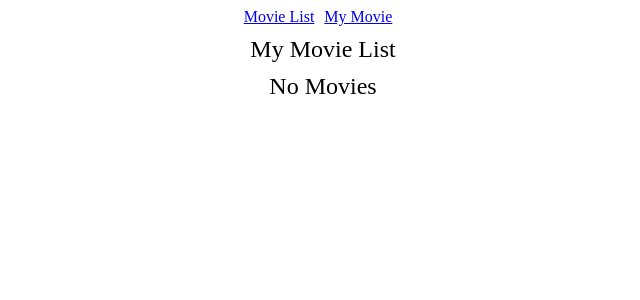
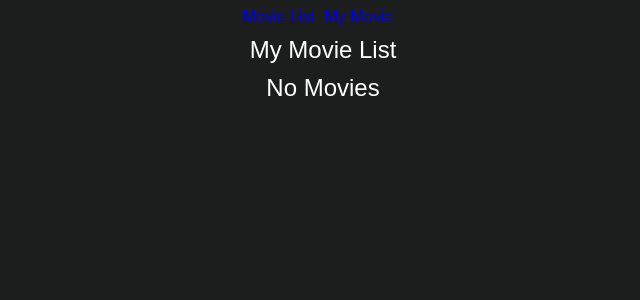
Before and after one commit to rey-jonathan/simple-movie-app, a React (Create React App) app: page /my-movie in a window 1280 px wide. Shown: the top 300 px of the page, without its empty margins (317-957 px from the left). Built offline with nearby package versions, Linux system fonts and the light colour scheme.

Commit message:
Change fetch to axios

```diff
--- a/src/App.js
+++ b/src/App.js
@@ -5,32 +5,15 @@ import styled from "@emotion/styled";
 
 import { GlobalProvider } from "./context/GlobalState";
 
+import "./App.css";
 import SearchBar from "./components/SearchBar";
 import MovieList from "./components/MovieList";
 import MyMovie from "./components/MyMovie";
 import MovieDetail from "./components/MovieDetail";
 
+import { Header, MenuBar } from "./components/styled";
+
 function App() {
-  const MenuBar = styled.div`
-    text-align: center;
-
-    & > label {
-      color: black;
-
-      :active {
-        color: red;
-      }
-
-      :visited {
-        color: black;
-      }
-    }
-
-    & > label > :nth-of-type(1) {
-      margin-right: 10px;
-    }
-  `;
-
   const dummy = [
     {
       id: 1,
@@ -66,23 +49,16 @@ function App() {
 
   const [searchTerm, setSearchTerm] = useState("");
   const [searchedMovie, setSearchedMovie] = useState();
-  const [selectedMovie, setSelectedMovie] = useState();
+  const [selectedMovieID, setSelectedMovieID] = useState();
 
   const findMovies = async (searchTerm) => {
     const url = `http://www.omdbapi.com/?s=${searchTerm}&apikey=9fd56b29`;
 
-    fetch(url)
-      .then((res) => res.json())
-      .then((data) => {
-        if (data) {
-          setSearchedMovie(data.Search);
-        }
-      });
+    await axios.get(url).then((res) => setSearchedMovie(res.data.Search));
   };
 
   useEffect(() => {
-    // if (searchTerm) findMovies(searchTerm);
-    if (searchTerm) console.log(searchTerm);
+    if (searchTerm) findMovies(searchTerm);
   }, [searchTerm]);
 
   return (
@@ -103,30 +79,28 @@ function App() {
             path='*'
             element={
               <>
-                <div>
                 <SearchBar
                   searchTerm={searchTerm}
                   inputHandler={(value) => setSearchTerm(value)}
                 />
                 <MovieList
-                    movies={dummy}
-                    movie={(value) => setSelectedMovie(value)}
+                  movies={searchedMovie}
+                  movie={(value) => setSelectedMovieID(value)}
                 />
-                </div>
               </>
             }
           />
           <Route
             path='my-movie'
-            element={<MyMovie movie={(value) => setSelectedMovie(value)} />}
+            element={<MyMovie movie={(value) => setSelectedMovieID(value)} />}
           />
           <Route
             path='movie-detail'
-            element={<MovieDetail detail={selectedMovie} />}
+            element={<MovieDetail movieID={selectedMovieID} />}
           />
           <Route
             path='my-movie/movie-detail'
-            element={<MovieDetail detail={selectedMovie} />}
+            element={<MovieDetail movieID={selectedMovieID} />}
           />
         </Routes>
       </Router>
--- a/src/components/MyMovie.js
+++ b/src/components/MyMovie.js
@@ -9,6 +9,7 @@ const MyMovie = (props) => {
     margin: 10px 0;
     text-align: center;
     font-size: 24px;
+    color: white;
   `;
 
   const Button = styled.button`
@@ -17,33 +18,43 @@ const MyMovie = (props) => {
     border-radius: 5px;
   `;
 
-  const { deleteMovie, myMovieList } = useContext(GlobalContext);
+  const Container = styled.div`
+    /* background: black; */
+  `;
+
+  const { myMovieList } = useContext(GlobalContext);
 
   const handleClick = (event) => {
     props.movie(event);
+    console.log(event);
   };
 
   return (
-    <div>
+    <Container>
       <Header>My Movie List</Header>
       {myMovieList.length > 0 ? (
-        myMovieList.map((movie, id) => (
+        myMovieList.map((movie, imdbID) => (
           <>
-            <div key={id} style={{ display: "flex" }}>
+            <div
+              key={imdbID}
+              style={{ display: "flex", color: "white", width: "50%" }}
+            >
               <img
                 src={movie.Poster}
                 style={{ height: "300px" }}
                 alt={movie.title}
               ></img>
-              <div style={{ marginLeft: "10px" }}>
+              <div style={{ marginLeft: "10px", color: "white" }}>
                 <h3>{movie.Title}</h3>
-                <h3>{movie.year}</h3>
-                <p>{movie.description}</p>
+                <h3>{movie.Year}</h3>
+                <p>{movie.Plot}</p>
               </div>
             </div>
             <div style={{ textAlign: "center", marginTop: "10px" }}>
               <Link to='movie-detail'>
-                <Button onClick={() => handleClick(movie)}>View Detail</Button>
+                <Button onClick={() => handleClick(movie.imdbID)}>
+                  View Detail
+                </Button>
               </Link>
             </div>
           </>
@@ -51,7 +62,7 @@ const MyMovie = (props) => {
       ) : (
         <Header>No Movies</Header>
       )}
-    </div>
+    </Container>
   );
 };
 
--- /dev/null
+++ b/src/components/styled/index.js
@@ -0,0 +1,25 @@
+import styled from "@emotion/styled";
+
+export const Header = styled.div`
+  background: blue;
+`;
+
+export const MenuBar = styled.div`
+  text-align: center;
+
+  & > label {
+    color: black;
+
+    :active {
+      color: red;
+    }
+
+    :visited {
+      color: black;
+    }
+  }
+
+  & > label > :nth-of-type(1) {
+    margin-right: 10px;
+  }
+`;
--- a/src/context/AppReducer.js
+++ b/src/context/AppReducer.js
@@ -9,7 +9,7 @@ export default (state, action) => {
       return {
         ...state,
         myMovieList: state.myMovieList.filter(
-          (movie) => movie.id !== action.payload
+          (movie) => movie.imdbID !== action.payload
         ),
       };
     default:
```
Lines whose indentation alone changed are shown as unchanged.
